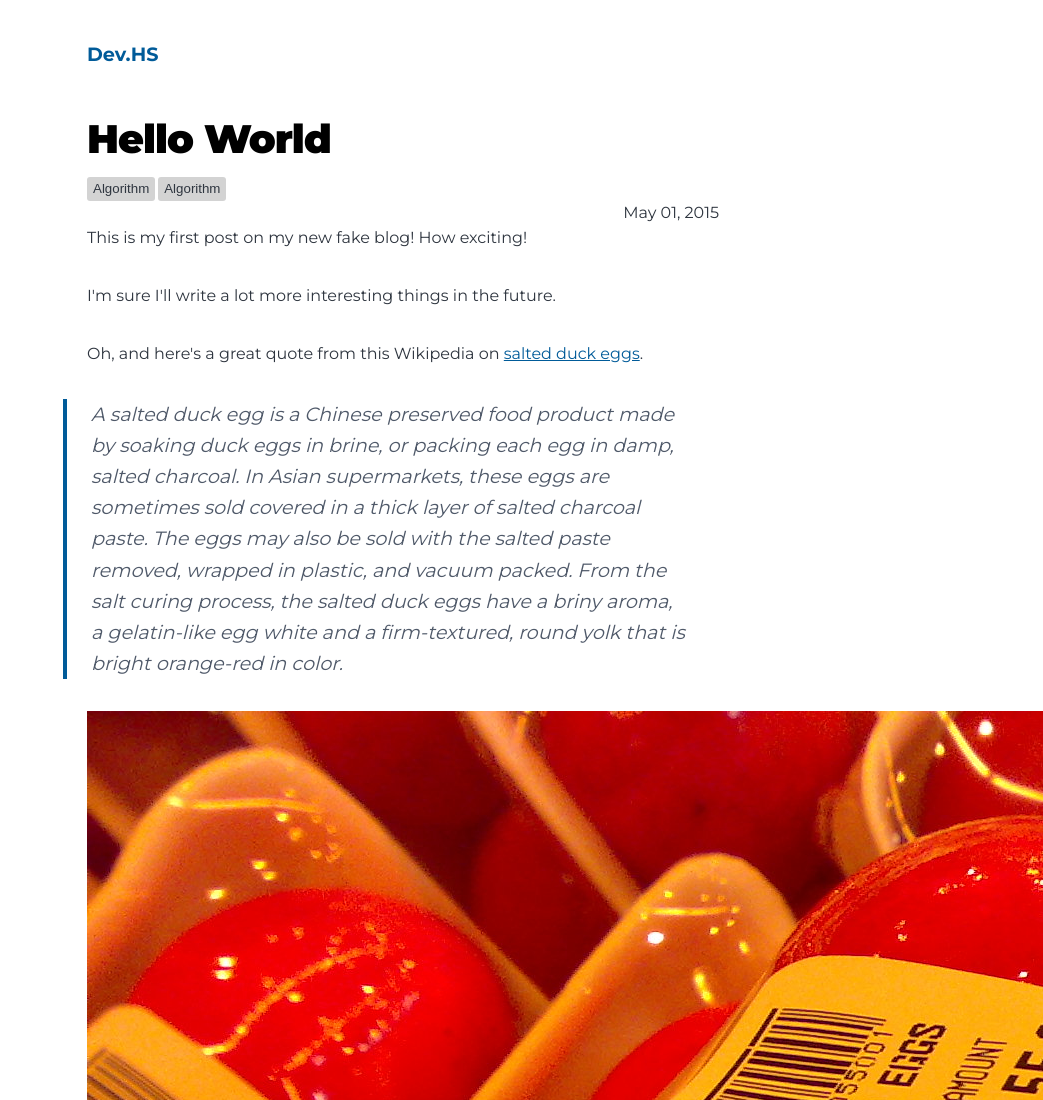
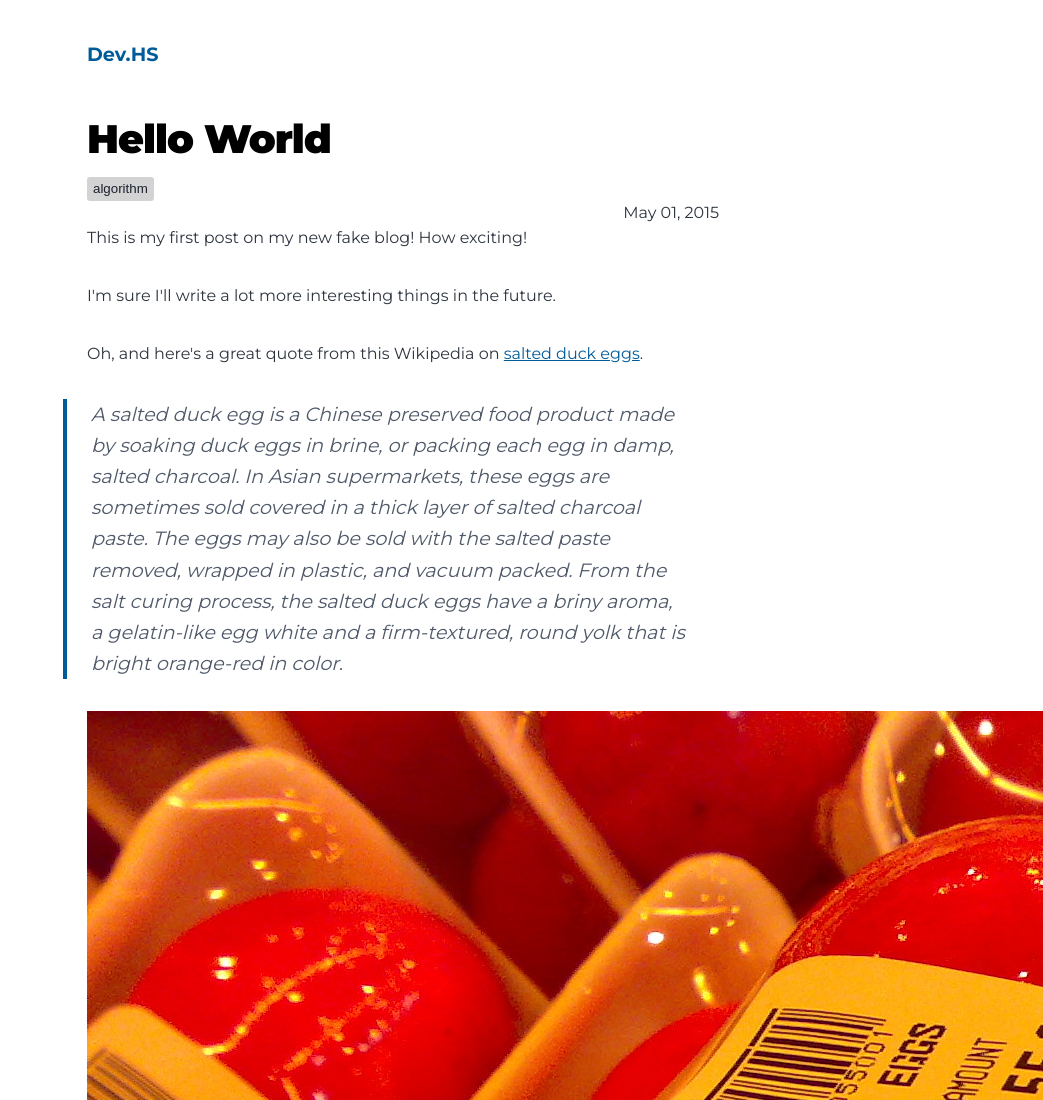
Before and after one commit to 10days96/10days96.github.io, a Gatsby site: page /hello-world/ in a window 1280 px wide. Shown: the top 1100 px of the page, without its empty margins (237-1280 px from the left). Built offline with nearby package versions, Linux system fonts and the light colour scheme; Gatsby itself is replaced by a stand-in of ours; some packages are replaced by stand-ins of ours.

Commit message:
feat: 태그 검색 기능 추가 완료

````diff
--- a/content/blog/hello-world/index.md
+++ b/content/blog/hello-world/index.md
@@ -2,7 +2,7 @@
 title: Hello World
 date: "2015-05-01T22:12:03.284Z"
 description: "Hello World"
-tags: ["Algorithm"]
+tags: ["algorithm"]
 ---
 
 This is my first post on my new fake blog! How exciting!
--- a/content/blog/my-second-post/index.md
+++ b/content/blog/my-second-post/index.md
@@ -1,7 +1,7 @@
 ---
 title: My Second Post!
 date: "2015-05-06T23:46:37.121Z"
-tags: ["Algorithm"]
+tags: ["algorithm"]
 ---
 
 Wow! I love blogging so much already.
--- a/content/blog/new-beginnings/index.md
+++ b/content/blog/new-beginnings/index.md
@@ -2,7 +2,7 @@
 title: New Beginnings
 date: "2015-05-28T22:40:32.169Z"
 description: This is a custom description for SEO and Open Graph purposes, rather than the default generated excerpt. Simply add a description field to the frontmatter.
-tags: ["Algorithm"]
+tags: ["algorithm"]
 ---
 
 Far far away, behind the word mountains, far from the countries Vokalia and
--- a/content/blog/알고리즘/index.md
+++ b/content/blog/알고리즘/index.md
@@ -2,7 +2,7 @@
 title: "[백준] 15649번 N과 M (1)"
 date: "2022-06-20"
 description: "파이썬 문제 풀이"
-tags: ["Algorithm"]
+tags: ["algorithm", "python"]
 ---
 
 ```python
--- a/gatsby-node.js
+++ b/gatsby-node.js
@@ -1,3 +1,5 @@
+const kebabCase = require('lodash.kebabcase')
+
 const path = require(`path`)
 const { createFilePath } = require(`gatsby-source-filesystem`)
 
@@ -20,11 +22,15 @@ exports.createPages = async ({ graphql, actions, reporter }) => {
             fields {
               slug
             }
+            frontmatter{
+              tags
+            }
           }
         }
       }
     `
   )
+
 
   if (result.errors) {
     reporter.panicOnBuild(
@@ -35,6 +41,7 @@ exports.createPages = async ({ graphql, actions, reporter }) => {
   }
 
   const posts = result.data.allMarkdownRemark.nodes
+  let tags = new Set()
 
   // Create blog posts pages
   // But only if there's at least one markdown file found at "content/blog" (defined in gatsby-config.js)
@@ -54,8 +61,26 @@ exports.createPages = async ({ graphql, actions, reporter }) => {
           nextPostId,
         },
       })
+
+
+      if (post.frontmatter.tags) {
+        post.frontmatter.tags.forEach((tag) => {
+          tags.add(tag)
+        })
+      }
     })
   }
+
+  const tagTemplate = path.resolve("./src/templates/tags.tsx")
+  tags.forEach(tag => {
+    createPage({
+      path: `/tags/${kebabCase(tag)}/`,
+      component: tagTemplate,
+      context: {
+        tag,
+      },
+    })
+  })
 }
 
 exports.onCreateNode = ({ node, actions, getNode }) => {
--- a/package.json
+++ b/package.json
@@ -29,6 +29,7 @@
     "gatsby-transformer-remark": "^5.16.0",
     "gatsby-transformer-sharp": "^4.13.0",
     "gh-pages": "^3.2.3",
+    "lodash.kebabcase": "^4.1.1",
     "prismjs": "^1.28.0",
     "react": "^17.0.1",
     "react-dom": "^17.0.1",
--- a/src/style.css
+++ b/src/style.css
@@ -100,20 +100,21 @@ hr {
   border: 0;
 }
 
-main{
+main {
   display: flex;
 }
 
-.post{
+.post {
   display: block;
 }
 
-.beaver{
+.beaver {
   width: 19px;
   height: 19px;
   transform: translate(2px, 5px);
   border-radius: 3px;
 }
+
 /* Heading */
 
 h1,
@@ -164,16 +165,16 @@ h6 {
   font-size: var(--fontSize-1);
 }
 
-h1 > a {
+h1>a {
   color: inherit;
   text-decoration: none;
 }
 
-h2 > a,
-h3 > a,
-h4 > a,
-h5 > a,
-h6 > a {
+h2>a,
+h3>a,
+h4>a,
+h5>a,
+h6>a {
   text-decoration: none;
   color: inherit;
 }
@@ -205,7 +206,7 @@ ol li {
   margin-bottom: calc(var(--spacing-8) / 2);
 }
 
-li > p {
+li>p {
   margin-bottom: calc(var(--spacing-8) / 2);
 }
 
@@ -213,7 +214,7 @@ li *:last-child {
   margin-bottom: var(--spacing-0);
 }
 
-li > ul {
+li>ul {
   margin-left: var(--spacing-8);
   margin-top: calc(var(--spacing-8) / 2);
 }
@@ -229,12 +230,12 @@ blockquote {
   margin-bottom: var(--spacing-8);
 }
 
-blockquote > :last-child {
+blockquote> :last-child {
   margin-bottom: var(--spacing-0);
 }
 
-blockquote > ul,
-blockquote > ol {
+blockquote>ul,
+blockquote>ol {
   list-style-position: inside;
 }
 
@@ -318,7 +319,7 @@ deckgo-highlight-code {
   margin-bottom: var(--spacing-16);
 }
 
-.sidebar{
+.sidebar {
   display: 4;
   margin-right: var(--spacing-8);
   margin-top: var(--spacing-12);
@@ -326,20 +327,23 @@ deckgo-highlight-code {
   font-family: sans-serif
 }
 
-.tag-group{
+.tag-group {
   display: flex;
 }
 
-.tag{
+.tag-group .tag {
   font-family: sans-serif;
   font-size: var(--fontSize-0);
   background-color: rgb(211, 211, 211);
+  color: #1a202c;
   padding: 2px 6px;
   margin-right: 3px;
   border-radius: 3px;
+  text-decoration: none;
 }
 
-.date{
+
+.date {
   text-align: right;
 }
 
@@ -378,6 +382,7 @@ deckgo-highlight-code {
     padding: var(--spacing-0) var(--spacing-0) var(--spacing-0) var(--spacing-4);
     margin-left: var(--spacing-0);
   }
+
   ul,
 
   ol {
--- a/src/templates/blog-post.tsx
+++ b/src/templates/blog-post.tsx
@@ -1,6 +1,7 @@
 // If you don't want to use TypeScript you can delete this file!
 import * as React from "react"
 import { PageProps, Link, graphql } from "gatsby"
+import kebabCase from "lodash.kebabcase"
 
 import BlogLayout from "../components/blogLayout"
 import Seo from "../components/seo"
@@ -14,30 +15,30 @@ type DataProps = {
       date: string
       tags: Array<string>
     }
-    fields:{
-      slug:string
+    fields: {
+      slug: string
     }
     html: string
   }
   excerpt: string
-  site:{
-    siteMetadata:{
+  site: {
+    siteMetadata: {
       title: string
     }
   }
 }
 
 
-const BlogPostTemplate = ({data, location}: PageProps<DataProps>) => {
-  const postTitle:string = data.markdownRemark.frontmatter.title
-  const postDate:string = data.markdownRemark.frontmatter.date
-  const postTags:Array<string> = data.markdownRemark.frontmatter.tags
-  const postExcerpt:string = data.excerpt
-  const postHtml:string = data.markdownRemark.html
-  const siteTitle:string = data.site.siteMetadata.title || `Title`
-  const { previous, next }:any = data
+const BlogPostTemplate = ({ data, location }: PageProps<DataProps>) => {
+  const postTitle: string = data.markdownRemark.frontmatter.title
+  const postDate: string = data.markdownRemark.frontmatter.date
+  const postTags: Array<string> = data.markdownRemark.frontmatter.tags
+  const postExcerpt: string = data.excerpt
+  const postHtml: string = data.markdownRemark.html
+  const siteTitle: string = data.site.siteMetadata.title || `Title`
+  const { previous, next }: any = data
 
-  return(
+  return (
     <BlogLayout location={location} title={siteTitle}>
       <Seo
         title={postTitle}
@@ -51,8 +52,9 @@ const BlogPostTemplate = ({data, location}: PageProps<DataProps>) => {
         <header>
           <h1 itemProp="headline">{postTitle}</h1>
           <div className="tag-group">
-            <div className="tag">{postTags}</div>
-            <div className="tag">{postTags}</div>
+            {postTags ? postTags.map(tag => (
+              <Link to={`/tags/${kebabCase(tag)}`} className="tag">{kebabCase(tag)}</Link>
+            )) : null}
           </div>
           <div className="date">
             <span>{postDate}</span>
--- /dev/null
+++ b/src/templates/tags.tsx
@@ -0,0 +1,86 @@
+import React from "react"
+import { PageProps, Link, graphql } from "gatsby"
+import BlogLayout from "../components/blogLayout"
+import Seo from "../components/seo"
+
+type DataProps = {
+  allMarkdownRemark: {
+    edges: {
+      node: {
+        fields: {
+          slug: string
+        }
+        frontmatter: {
+          title: string
+        }
+      }
+    }
+    totalCount: number
+  }
+
+  site: {
+    siteMetadata: {
+      title: string
+    }
+  }
+}
+
+const Tags = ({ data, pageContext, location }: PageProps<DataProps>) => {
+
+  const { tag } = pageContext
+  const { edges, totalCount } = data.allMarkdownRemark
+  const siteTitle: string = data.site.siteMetadata.title
+  const tagHeader = `${totalCount} post${totalCount === 1 ? "" : "s"} tagged with "${tag}"`
+
+  console.log(tag)
+
+  return (
+    <BlogLayout location={location} title={siteTitle}>
+      <Seo title={tagHeader} />
+      <h1>{tagHeader}</h1>
+      <ul>
+        {edges.map(({ node }) => {
+          const { slug } = node.fields
+          const { title } = node.frontmatter
+          return (
+            <li key={slug}>
+              <Link to={slug}>{title}</Link>
+            </li>
+          )
+        })}
+      </ul>
+      <Link to="/tags">All tags</Link>
+    </BlogLayout>
+  )
+}
+
+export default Tags
+
+export const pageQuery = graphql`
+  query TagPost(
+    $tag: String
+  ){
+    site{
+      siteMetadata{
+          title
+      }
+    }
+    allMarkdownRemark(
+      limit: 2000
+      sort: { fields: [frontmatter___date], order: ASC }
+      filter: { frontmatter: { tags: { in: [$tag] } } }
+    ) {
+      totalCount
+      edges{
+        node{
+          fields{
+            slug
+          }
+          frontmatter{
+            title
+          }
+        }
+      }
+    }
+  }
+`
````
Also changed, not shown: src/components/blogLayout.tsx (+6 -6 lines), src/components/sidebar.tsx (+32 -7 lines), src/pages/index.tsx (+15 -15 lines), 1 other file.
